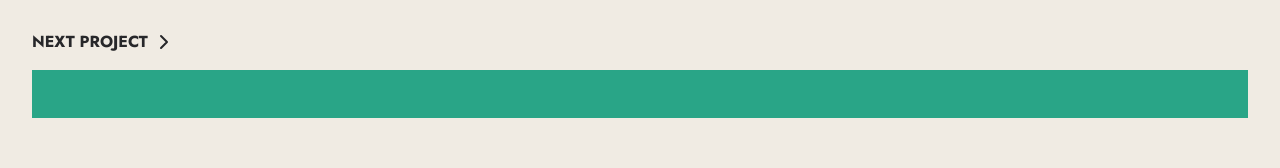
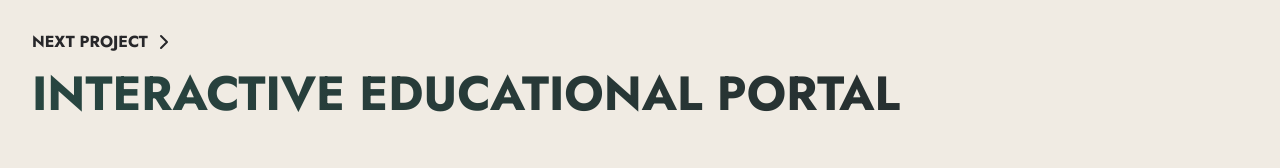
Before and after one commit to alikouhfar/portfolio, a Next.js app: page /projects/1 in a window 1280 px wide. Shown: the part 3696-3864 px from the top of the page. Built offline with nearby package versions, Linux system fonts and the light colour scheme.

Commit message:
Update: Properly Implemented Text Hover Effect for Next Project Title

```diff
--- a/app/globals.css
+++ b/app/globals.css
@@ -42,3 +42,18 @@
     right: 0;
   }
 }
+
+.animated-text {
+  background: linear-gradient(to right, #29a587, rgb(39, 39, 42));
+  background-clip: text;
+  -webkit-background-clip: text;
+  -webkit-text-fill-color: transparent;
+  display: inline-block;
+  background-size: 5000px auto;
+  background-position: right center;
+  transition: all 1s ease-in-out;
+}
+
+.animated-text:hover {
+  background-position: left center;
+}
--- a/app/projects/[projectId]/_components/ProjectDetails.tsx
+++ b/app/projects/[projectId]/_components/ProjectDetails.tsx
@@ -16,6 +16,8 @@ const ProjectDetails: FC = () => {
   const params = useParams();
   const { theme } = useTheme();
   const project = projects.find((project) => project.id === +params.projectId);
+  const nextProject = projects.at(+params.projectId);
+  const isLastProject = +params.projectId === projects.length;
 
   return (
     <div className={`${theme === "dark" ? "dark" : ""} relative`}>
@@ -165,19 +167,24 @@ const ProjectDetails: FC = () => {
             </video>
           </div>
         </div>
+        {!isLastProject && (
           <div className="relative mx-auto flex max-w-[1400px] flex-col gap-20 p-3 pt-20">
             <div className="flex flex-col gap-8 px-3 lg:px-5">
-            <Link href="" className="group flex flex-col gap-4">
+              <Link
+                href={`${nextProject?.id}`}
+                className="group flex flex-col gap-4"
+              >
                 <div className="flex items-center gap-1">
                   <p className="font-bold uppercase">Next Project</p>
                   <IconChevronRight />
                 </div>
-              <p className="relative text-5xl font-bold uppercase transition-all duration-700 after:absolute after:left-0 after:top-0 after:h-full after:w-full after:bg-primary-green after:content-[''] group-hover:text-primary-green">
-                Title
+                <p className="animated-text relative overflow-hidden text-5xl font-bold uppercase transition-all duration-700">
+                  {nextProject?.title}
                 </p>
               </Link>
             </div>
           </div>
+        )}
       </div>
     </div>
   );
```
Lines whose indentation alone changed are shown as unchanged.
